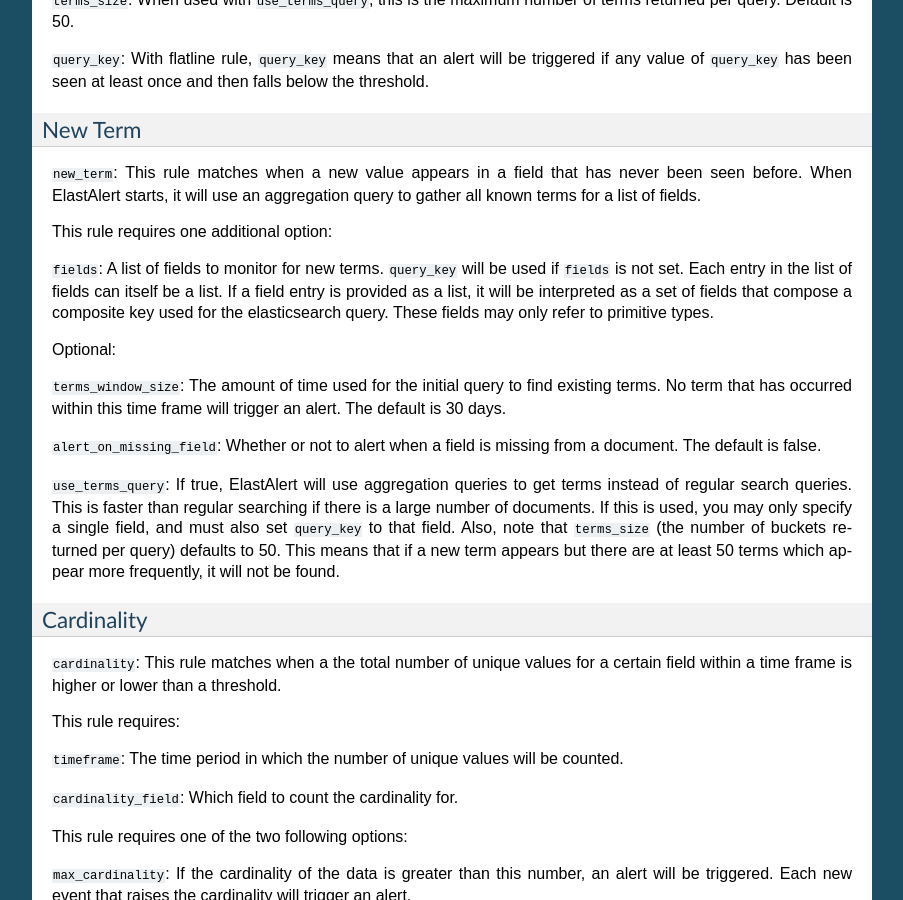
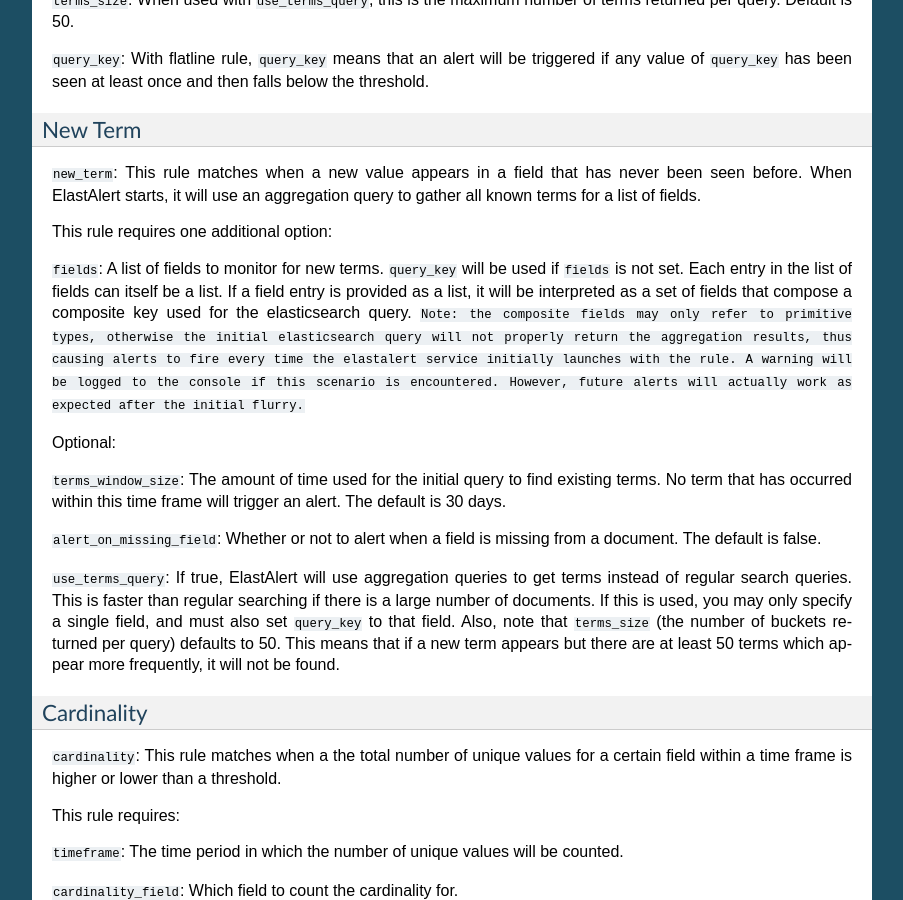
Before and after one commit to Yelp/elastalert, a Sphinx documentation site: the page built from docs/source/ruletypes.rst, in a window 1280 px wide and 900 px high, scrolled down 14321 px. Shown: the whole window, without its empty margins (198-1101 px from the left). Built offline with Sphinx 7.4.7, drawn with Linux system fonts in a browser that asks for light colours.

Commit message:
Add additional context and markup to the docs for the scenario where a non-primitive field is used as a part of a composite key

```diff
--- a/docs/source/ruletypes.rst
+++ b/docs/source/ruletypes.rst
@@ -773,7 +773,10 @@
 
 ``fields``: A list of fields to monitor for new terms. ``query_key`` will be used if ``fields`` is not set. Each entry in the
 list of fields can itself be a list.  If a field entry is provided as a list, it will be interpreted as a set of fields
-that compose a composite key used for the elasticsearch query.  These fields may only refer to primitive types.
+that compose a composite key used for the elasticsearch query.  ``Note: the composite fields may only refer to primitive
+types, otherwise the initial elasticsearch query will not properly return the aggregation results, thus causing alerts
+to fire every time the elastalert service initially launches with the rule. A warning will be logged to the console if
+this scenario is encountered. However, future alerts will actually work as expected after the initial flurry.``
 
 Optional:
 
```
